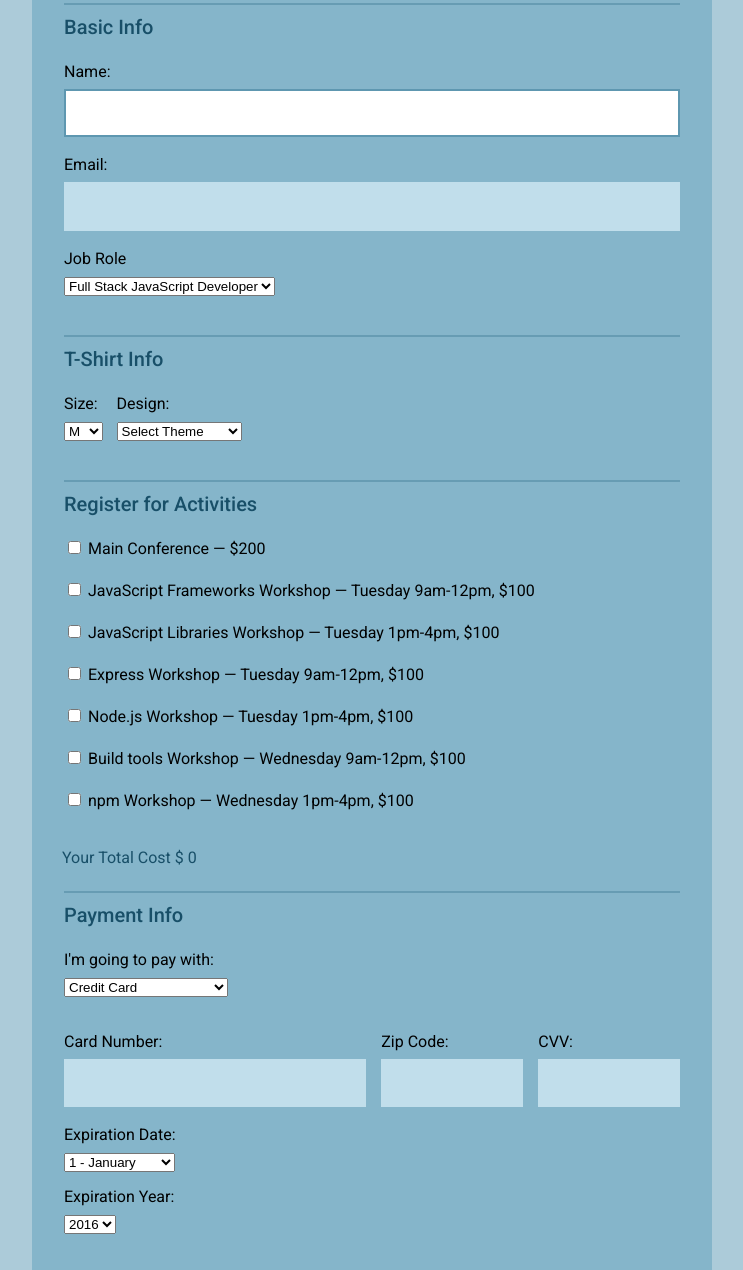
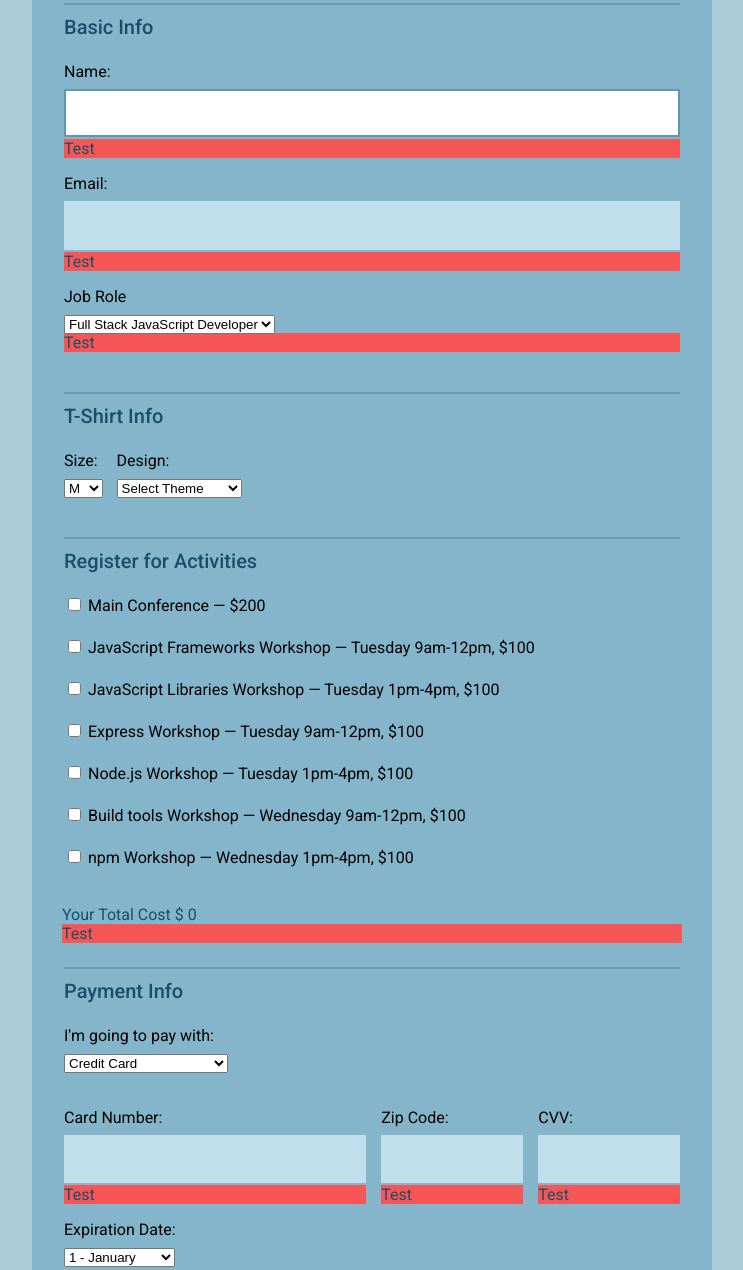
Before and after one commit to awgibson/Treehouse-Tech-Degree-Project-3, a plain HTML site: page index.html in a window 1280 px wide. Shown: the part 223-1493 px from the top of the page, without its empty margins (268-1011 px from the left). Drawn offline with Linux system fonts and the light colour scheme.

Commit message:
started work on tooltips

```diff
--- a/css/style.css
+++ b/css/style.css
@@ -151,9 +151,17 @@ button:hover {
 }
 
 .error-blank,
-.error-blank:focus {
+.error-blank:focus,
+.tooltip {
 	background: #f75656;
 	border-color: red;
+}
+
+.tooltip{
+	display: block;
+	margin-bottom: 1em;
+	margin-top: -1em;
+
 }
 
 
--- a/js/app.js
+++ b/js/app.js
@@ -63,6 +63,19 @@ function paymentSectionIntial() {
     ccv.maxLength = '3';
 }
 
+function createToolTips() {
+    const allInputs = document.querySelectorAll('INPUT');
+    const afterActivities = activitiesSelection.nextElementSibling;
+
+    for (let i = 0; i < allInputs.length; i++) {
+        if (allInputs[i]['type'] === 'text' || allInputs[i]['type'] === 'email') {
+            allInputs[i].insertAdjacentHTML('afterend', '<span class="tooltip">Test</span>');
+        }
+    }
+
+    afterActivities.insertAdjacentHTML('afterend', '<span class="tooltip">Test</span>');
+}
+
 //Actions that take place when the window loads
 //The hardcoded 'other job role' field is set to hide until needed
 //The cursor is set to focus on the first input field of the page
@@ -72,6 +85,7 @@ window.addEventListener('load', function () {
     createTotalCost();
     cursorFocus('#name');
     paymentSectionIntial();
+    createToolTips();
 });
 
 //Event listener for the 'job role' drop down that toggle whether the extra input field
```
